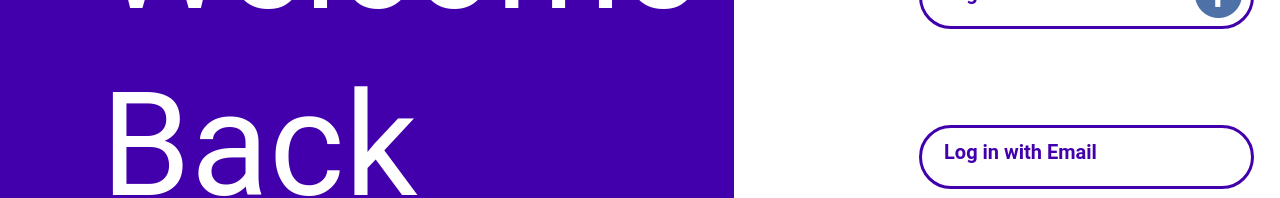
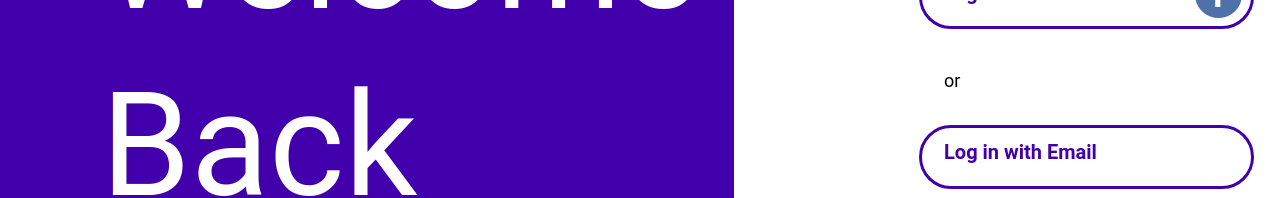
Before and after one commit to albertprk/sconversationsnow, a React (Create React App) app: page /login in a window 1280 px wide. Shown: the part 445-643 px from the top of the page. Built offline with nearby package versions, Linux system fonts and the light colour scheme.

Commit message:
added the or button

```diff
--- a/src/components/Login.css
+++ b/src/components/Login.css
@@ -154,7 +154,7 @@
 
     }
 
-    /* or
+    .or {
 
     position: absolute;
     width: 17px;
@@ -169,7 +169,8 @@
     line-height: 21px;
     /* identical to box height */
 
-    /*color: #000000;*/
+    color: #000000;
+    }
 
 
 
--- a/src/components/Login.js
+++ b/src/components/Login.js
@@ -12,6 +12,7 @@ const Login = props => (
         <div className = "rectangle_2"/>
         <div className = "facebookCircle_512"/>
         <div className = "logInWithFacebook">Log in with Facebook</div>
+        <div className = "or"> or </div>
 
         <div className = "rectangle_2_1 ">
         </div>
```
